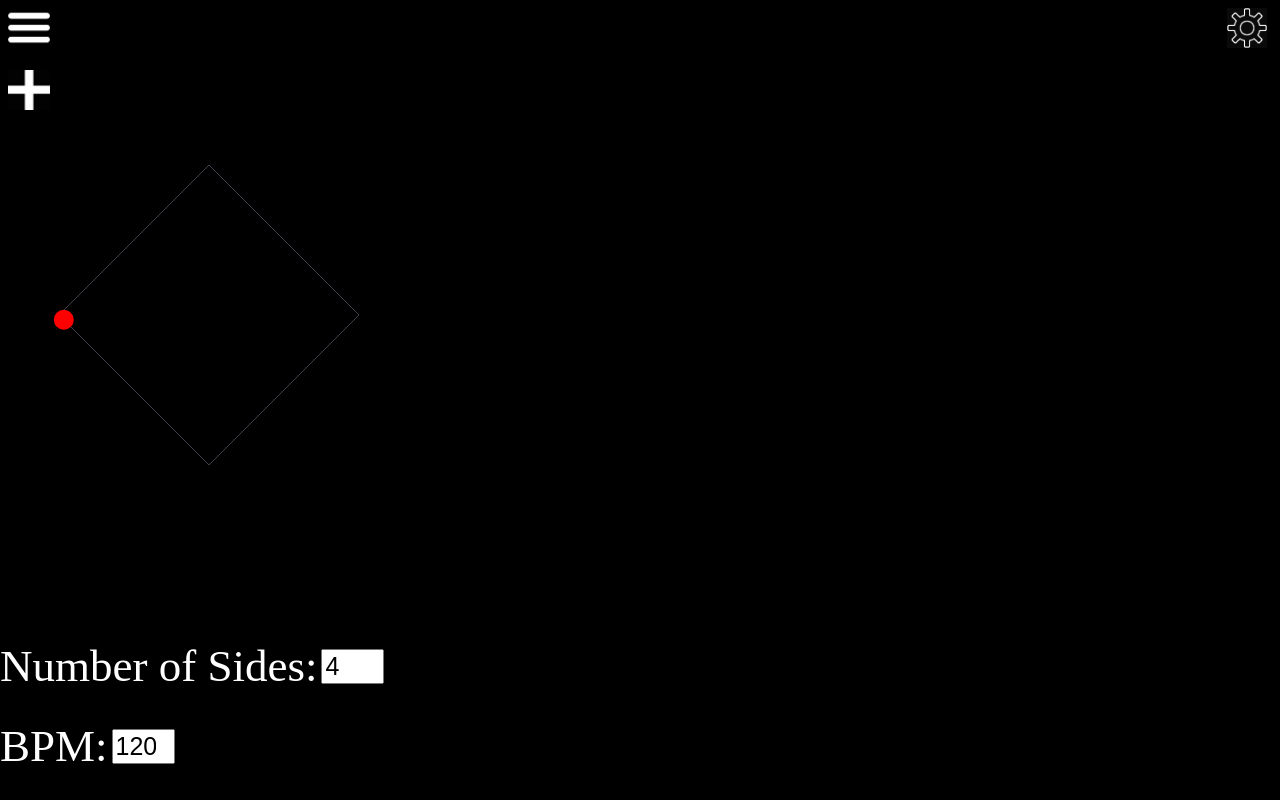
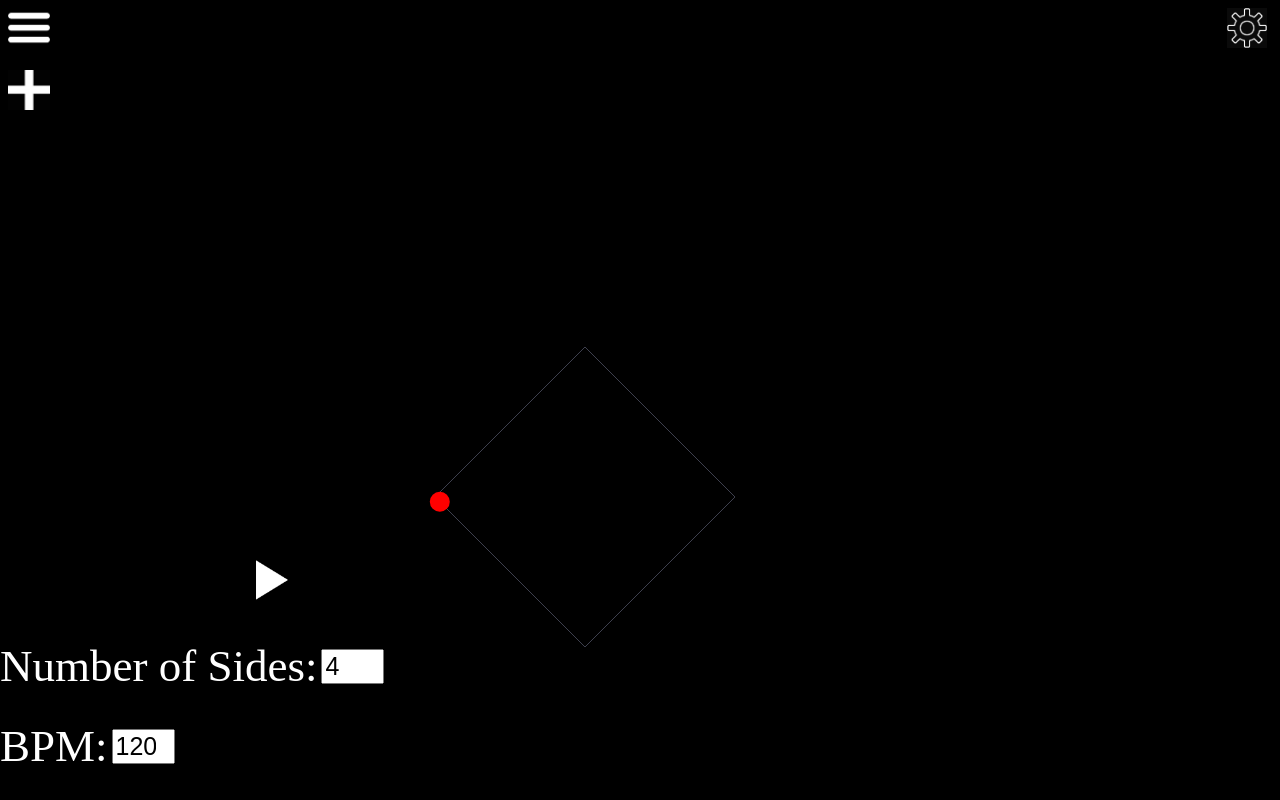
Before and after one commit to emtkenny/gittest, a plain HTML site: page Polythm/index.html in a window 1280 px wide. Drawn offline with Linux system fonts and the light colour scheme.

Commit message:
整合2.0

```diff
--- a/Polythm/index.html
+++ b/Polythm/index.html
@@ -15,6 +15,9 @@
     <div>
         <img src="plus.jpg" id="plus">
     </div>
+    <div>
+        <img src="play.png"class="play" id="play" onclick="plays()">
+    </div>
     <canvas id="beatCanvas" width="400" height="400"></canvas>
     <div class="sides">
         <label for="sides">Number of Sides:</label>
--- a/Polythm/script.js
+++ b/Polythm/script.js
@@ -2,6 +2,7 @@ var canvas = document.getElementById("beatCanvas");
 var ctx = canvas.getContext("2d");
 var sidesInput = document.getElementById("sides");
 var bpmInput = document.getElementById("bpm");
+var playclick=document.getElementById("play");
 
 var sides = parseInt(sidesInput.value);
 var bpm = parseInt(bpmInput.value);
@@ -10,6 +11,7 @@ var startTime = Date.now();
 var elapsedTime = 0;
 var currentEdge = 0;
 var animationId;
+var play=0;
 
 function getRandomColor() {
     var letters = '0123456789ABCDEF';
@@ -87,10 +89,17 @@ function updateInputs() {
     bpm = parseInt(bpmInput.value);
     interval = 240000 / bpm; // Recalculate interval
 }
-
+function plays(){
+    if(play==0){
+        playclick.setAttribute("src","pause.png");
+        play=1;
+    }else{
+        playclick.setAttribute("src","play.png");
+        play=0;
+    }
+}
 // Event listeners
 sidesInput.addEventListener("input", updateInputs);
 bpmInput.addEventListener("input", updateInputs);
-
 // Start animation loop
 draw();
--- a/Polythm/styles.css
+++ b/Polythm/styles.css
@@ -7,6 +7,9 @@ body {
 }
 
 canvas {
+    position:fixed;
+    top: 37%;
+    left: 30%;
     border: 1px solid white; /* 給 canvas 加上白色邊框 */
 }
 body{
```
